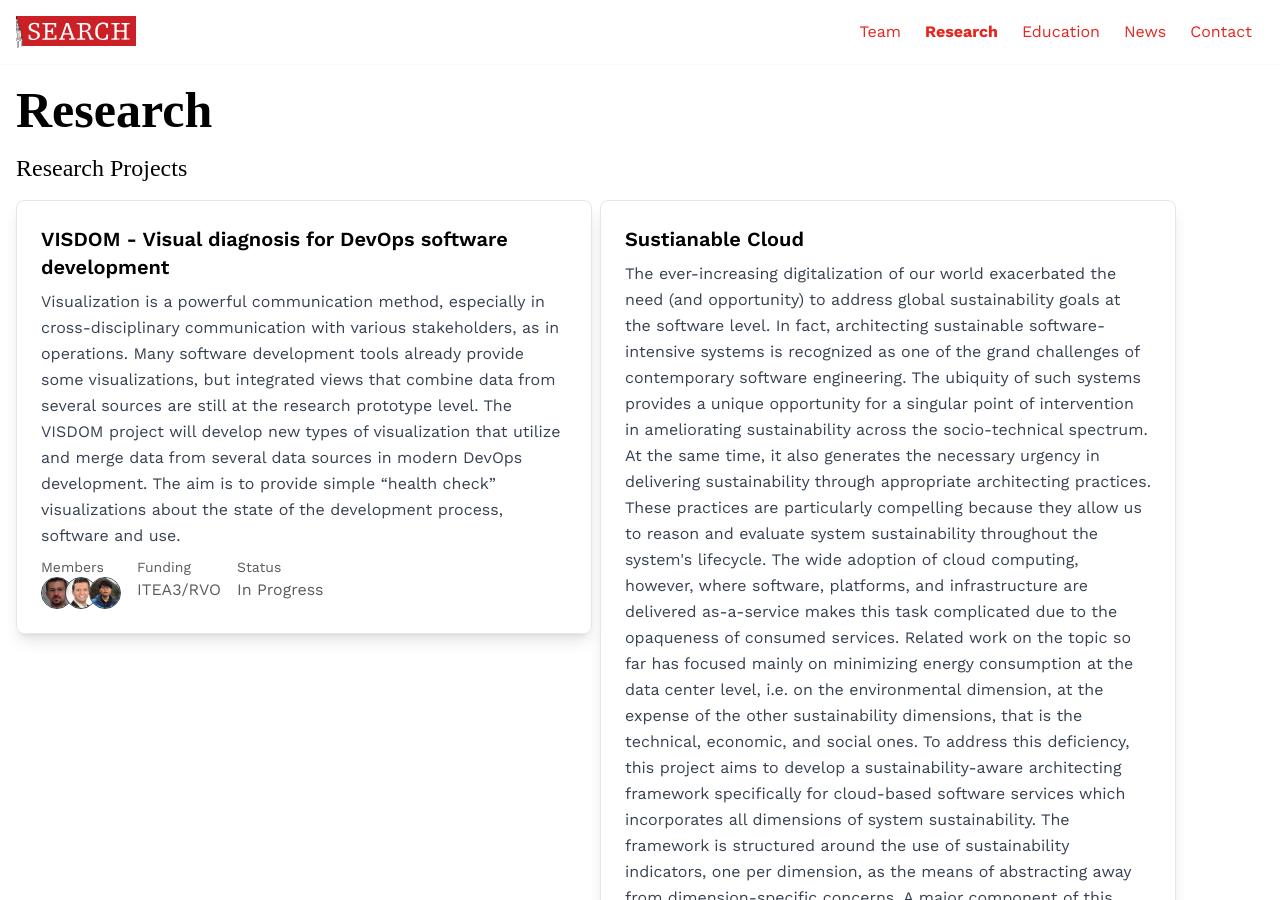
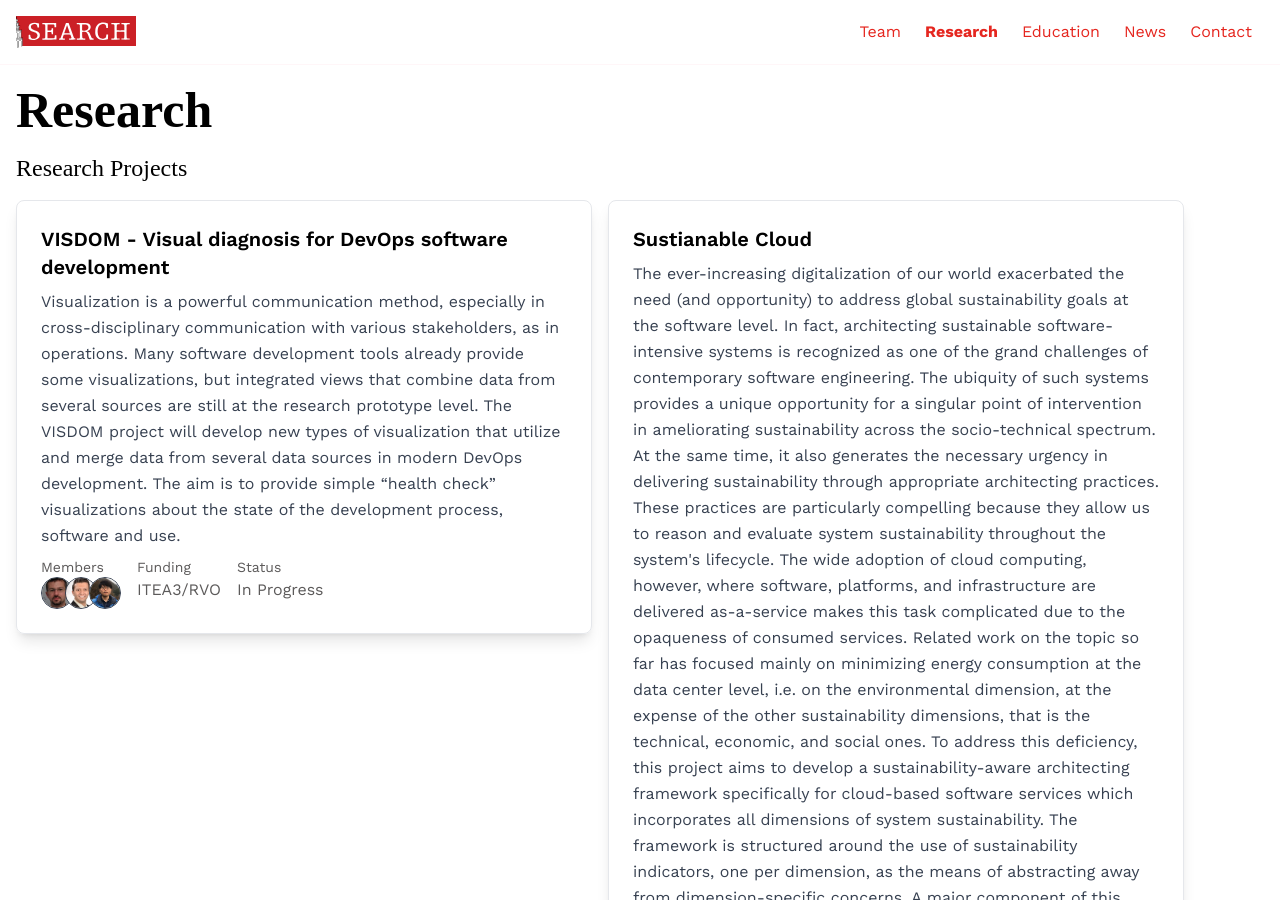
Before and after one commit to search-rug/search-rug.github.io, a Jekyll site: the page built from research.md, in a window 1280 px wide and 900 px high. Built offline with Jekyll 4.4.1, drawn with Linux system fonts in a browser that asks for light colours; nearby versions of some CDN libraries; some web fonts are replaced.

Commit message:
refactor: increase whitespace

```diff
--- a/_layouts/research.html
+++ b/_layouts/research.html
@@ -10,7 +10,7 @@ bodyClass: "page-research"
   <section class="space-y-4">
     <h2 class="text-2xl">Research Projects</h2>
 
-    <div class="flex flex-col md:flex-row flex-wrap gap-2">
+    <div class="flex flex-col md:flex-row flex-wrap gap-4">
       {% for project in site.projects %}
       <div class="md:max-w-md lg:max-w-xl h-full">
         {% include research-project-card.html clickable=false project=project %}
```
